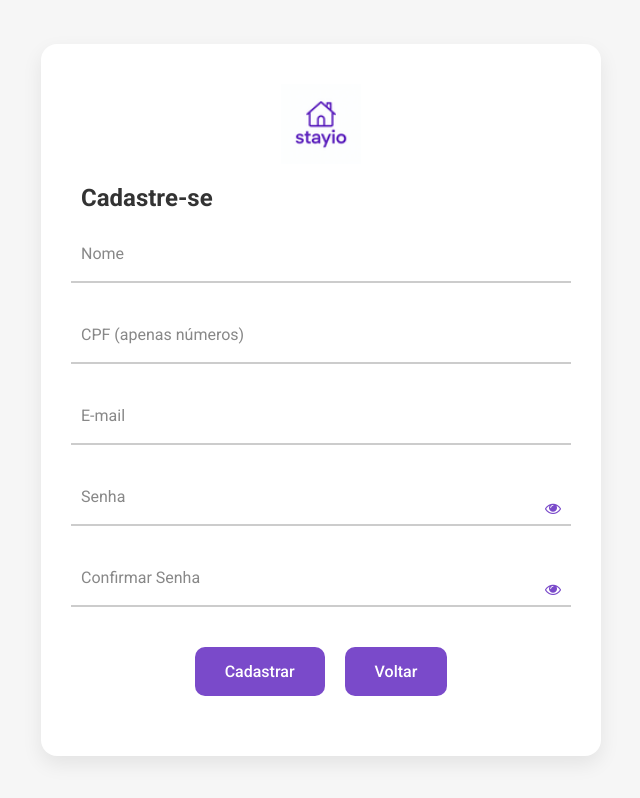
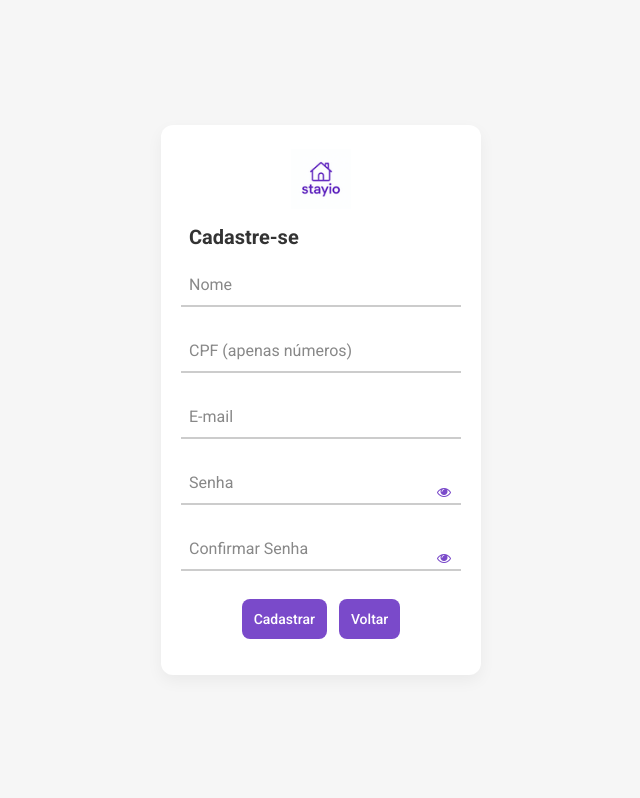
Before and after one commit to thiagobuttler/Stayio, a website: page LoginAndLogon/html/signup.html in a window 1280 px wide. Shown: the whole page, without its empty margins (319-959 px from the left). Drawn offline with Linux system fonts and the light colour scheme.

Commit message:
atualizações na tela de cadastro

```diff
--- a/LoginAndLogon/css/signup.css
+++ b/LoginAndLogon/css/signup.css
@@ -16,51 +16,50 @@ body {
 }
 
 .container {
-  width: 100%;
-  max-width: 600px;
+  width: 90vw;
+  max-width: 360px;
   padding: 20px;
 }
 
 .card {
   background-color: white;
-  padding: 40px 30px;
-  border-radius: 16px;
-  box-shadow: 0 8px 20px rgba(0, 0, 0, 0.08);
+  padding: 24px 20px;
+  border-radius: 12px;
+  box-shadow: 0 6px 16px rgba(0, 0, 0, 0.05);
 }
 
 .logo-login {
   display: flex;
   justify-content: center;
-  margin-bottom: 20px;
-
+  margin-bottom: 16px;
 }
 
 .logo-login img {
-  max-width: 80px;
-  height: 80px;
+  max-width: 60px;
+  height: 60px;
 }
 
 h1 {
   text-align: left;
-  margin-bottom: 10px;
-  padding-left: 10px;
+  margin-bottom: 8px;
+  padding-left: 8px;
   color: #333;
   font-weight: 600;
-  font-size: 24px;
+  font-size: 20px;
 }
 
 .label-float {
   position: relative;
-  padding-top: 20px;
-  margin-bottom: 20px;
+  padding-top: 16px;
+  margin-bottom: 16px;
 }
 
 .label-float input {
   width: 100%;
-  padding: 10px 10px;
+  padding: 8px 8px;
   border: none;
   border-bottom: 2px solid #ccc;
-  font-size: 16px;
+  font-size: 14px;
   background: transparent;
   outline: none;
 }
@@ -71,17 +70,17 @@ h1 {
 
 .label-float label {
   position: absolute;
-  top: 22px;
-  left: 10px;
+  top: 18px;
+  left: 8px;
   color: #888;
   pointer-events: none;
   transition: 0.2s ease all;
 }
 
-.label-float input:focus+label,
-.label-float input:valid+label {
+.label-float input:focus + label,
+.label-float input:valid + label {
   top: 0;
-  font-size: 12px;
+  font-size: 11px;
   color: #333;
 }
 
@@ -89,11 +88,11 @@ button {
   width: 100%;
   background-color: #7A4ACA;
   color: white;
-  padding: 15px 30px 15px 30px;
+  padding: 12px;
   border: none;
   font-weight: 500;
-  font-size: 16px;
-  border-radius: 10px;
+  font-size: 14px;
+  border-radius: 8px;
   cursor: pointer;
   transition: 0.3s;
 }
@@ -101,10 +100,10 @@ button {
 .button-container {
   display: flex;
   flex-direction: row;
-  gap: 20px;
+  gap: 12px;
   align-items: center;
   justify-content: center;
-  padding: 20px;
+  padding: 12px 0;
 }
 
 button:hover {
@@ -120,19 +119,20 @@ hr {
   width: 60%;
   border: none;
   border-top: 1px solid #eee;
-  margin: 24px 0;
+  margin: 16px 0;
 }
 
 p {
   color: #555;
   text-align: center;
-  font-size: 14px;
+  font-size: 13px;
 }
 
 a {
   color: #7A4ACA;
   text-decoration: none;
   font-weight: bold;
+  font-size: 13px;
 }
 
 a:hover {
@@ -142,17 +142,18 @@ a:hover {
 .fa-eye {
   position: absolute;
   right: 10px;
-  top: 35px;
+  top: 30px;
   cursor: pointer;
   color: #7A4ACA;
+  font-size: 14px;
 }
 
 #msgError {
   text-align: center;
   color: #333;
   background-color: #c7c7c7;
-  padding: 10px;
+  padding: 8px;
   border-radius: 4px;
   display: none;
-  margin-bottom: 16px;
+  margin-bottom: 12px;
 }
--- a/LoginAndLogon/html/signup.html
+++ b/LoginAndLogon/html/signup.html
@@ -15,7 +15,7 @@
     <div class="container">
       <div class="card">
         <div class="logo-login">
-          <img src="/LoginAndLogon/images/stayio_logo_70x70.png" alt="Logo Stayio" />
+          <img src="/Stayio/LoginAndLogon/images/stayio_logo_70x70.png" alt="Logo Stayio" />
         </div>
         <h1>Cadastre-se</h1>
 
```
Also changed, not shown: LoginAndLogon/html/signin.html (+1 -1 lines).
